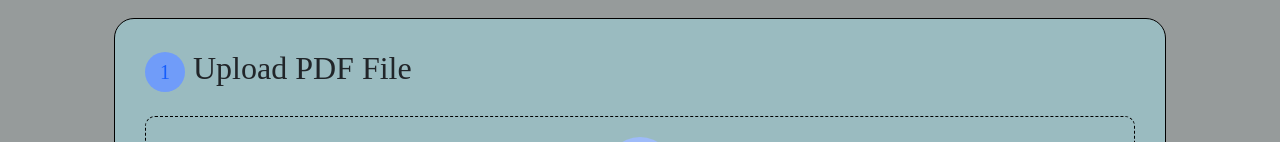
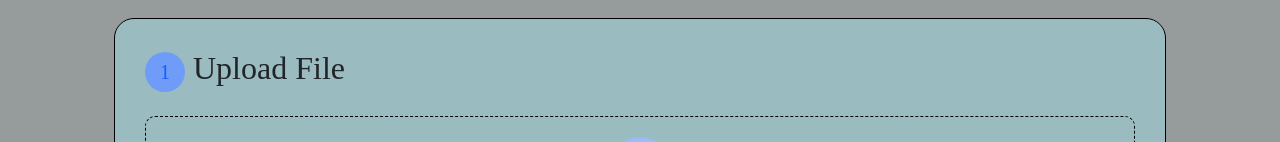
Before and after one commit to RITURAJKUKMAR/MakeYourPdf.online, a plain HTML site: page index.html in a window 1280 px wide. Shown: the part 300-442 px from the top of the page. Drawn offline with nearby package versions, Linux system fonts and the light colour scheme; a script that the page names is missing.

Commit message:
Update index.html

```diff
--- a/index.html
+++ b/index.html
@@ -155,7 +155,7 @@
         </div>
         <div data-slot="card" id="uploadSection" class="box2">
             <div class="mb-4">
-                <h2><span class="one">1</span> Upload PDF File</h2>
+                <h2><span class="one">1</span> Upload File</h2>
                 <p id="status"></p>
             </div>
             <label class="input-box" id="dropArea" for="inputFile">
```
